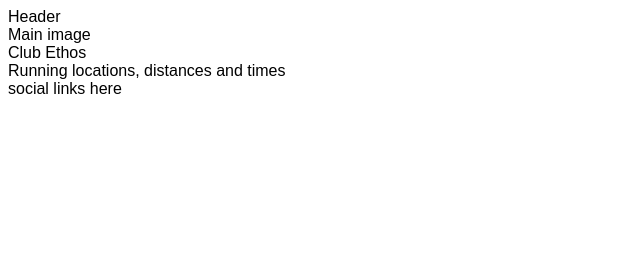
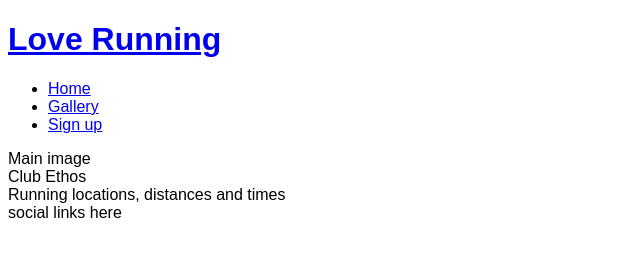
Before and after one commit to Richard9703/love-running, a plain HTML site: page index.html in a window 1280 px wide. Shown: the whole page, without its empty margins (0-640 px from the left). Drawn offline with Linux system fonts and the light colour scheme.

Commit message:
Add basic header structure

```diff
--- a/index.html
+++ b/index.html
@@ -1,5 +1,6 @@
 <!DOCTYPE html>
 <html lang="en">
+
 <head>
     <meta charset="UTF-8">
     <meta http-equiv="X-UA-Compatible" content="IE=edge">
@@ -10,8 +11,26 @@
     <link rel="stylesheet" href="assets/css/style.css">
     <title>Love Running</title>
 </head>
+
 <body>
-    <header>Header</header>
+    <header>
+        <a href="index.html">
+            <h1>Love Running</h1>
+        </a>
+        <nav>
+            <ul>
+                <li>
+                    <a href="index.html">Home</a>
+                </li>
+                <li>
+                    <a href="#">Gallery</a>
+                </li>
+                <li>
+                    <a href="#">Sign up</a>
+                </li>
+            </ul>
+        </nav>
+    </header>
     <section>
         Main image
     </section>
@@ -27,4 +46,5 @@
 </body>
 </body>
 </body>
+
 </html>
```
